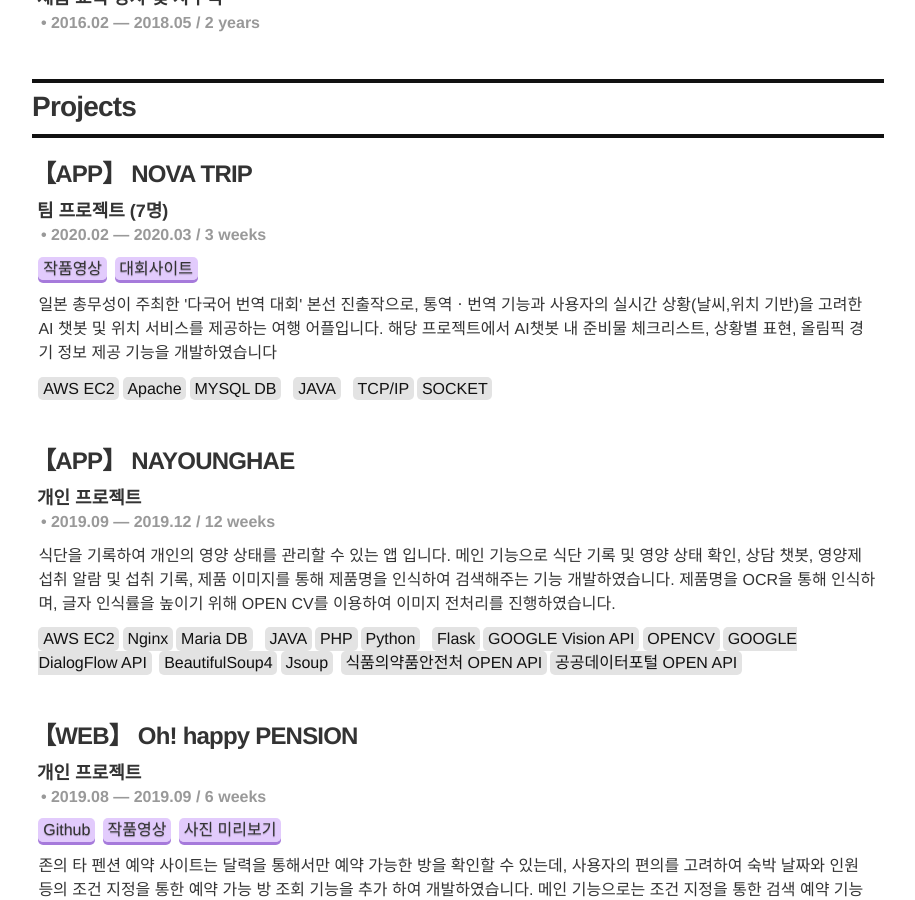
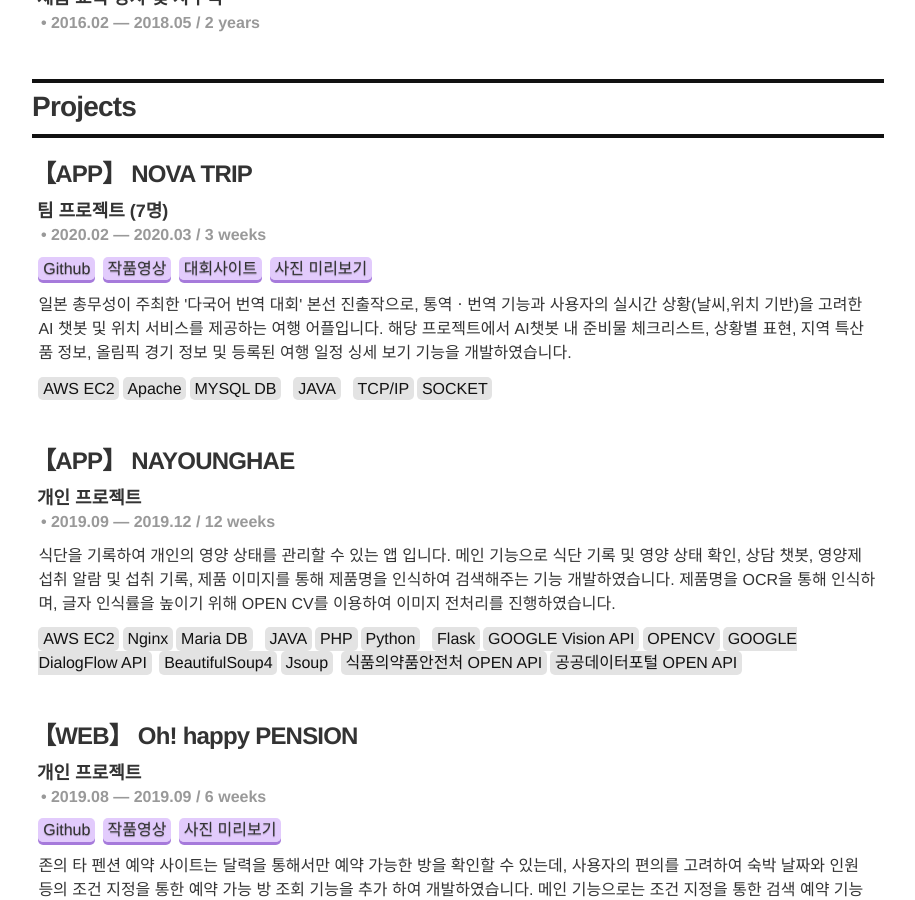
Before and after one commit to boraYoon2019/boraYoon2019.github.io, a Jekyll site: the page built from index.html, in a window 1280 px wide and 900 px high, scrolled down 1075 px. Shown: the whole window, without its empty margins (182-1097 px from the left). Built offline with Jekyll 4.4.1, drawn with Linux system fonts in a browser that asks for light colours.

Commit message:
Update projects.yml

```diff
--- a/_data/projects.yml
+++ b/_data/projects.yml
@@ -14,11 +14,11 @@
   role: 팀 프로젝트 (7명)
   duration: 2020.02 &mdash; 2020.03 / 3 weeks
   # url: "https://github.com/boraYoon2019"
-  # git_url: "https://github.com/boraYoon2019"
+  git_url: "https://github.com/boraYoon2019/NovaTrip"
   youtube_url: "https://youtu.be/BL-2bjUxtMo"
-  # preview: "https://youtu.be/h7jmYZg3Aow"
+  preview: "https://youtu.be/h7jmYZg3Aow"
   add_url: "https://tagen.go.jp/report/report2019-poc.html"
-  description: 일본 총무성이 주최한 '다국어 번역 대회' 본선 진출작으로, 통역ㆍ번역 기능과 사용자의 실시간 상황(날씨,위치 기반)을 고려한 AI 챗봇 및 위치 서비스를 제공하는 여행 어플입니다. 해당 프로젝트에서 AI챗봇 내 준비물 체크리스트, 상황별 표현, 올림픽 경기 정보 제공 기능을 개발하였습니다<br>
+  description: 일본 총무성이 주최한 '다국어 번역 대회' 본선 진출작으로, 통역ㆍ번역 기능과 사용자의 실시간 상황(날씨,위치 기반)을 고려한 AI 챗봇 및 위치 서비스를 제공하는 여행 어플입니다. 해당 프로젝트에서 AI챗봇 내 준비물 체크리스트, 상황별 표현, 지역 특산품 정보, 올림픽 경기 정보 및 등록된 여행 일정 싱세 보기 기능을 개발하였습니다. <br>
   server: <span class='skill'>AWS EC2</span><span class='skill'>Apache</span><span class='skill'>MYSQL DB</span>
   language: <span class='skill'>JAVA</span>
   skills: <span class='skill'>TCP/IP</span><span class='skill'>SOCKET</span>
```
